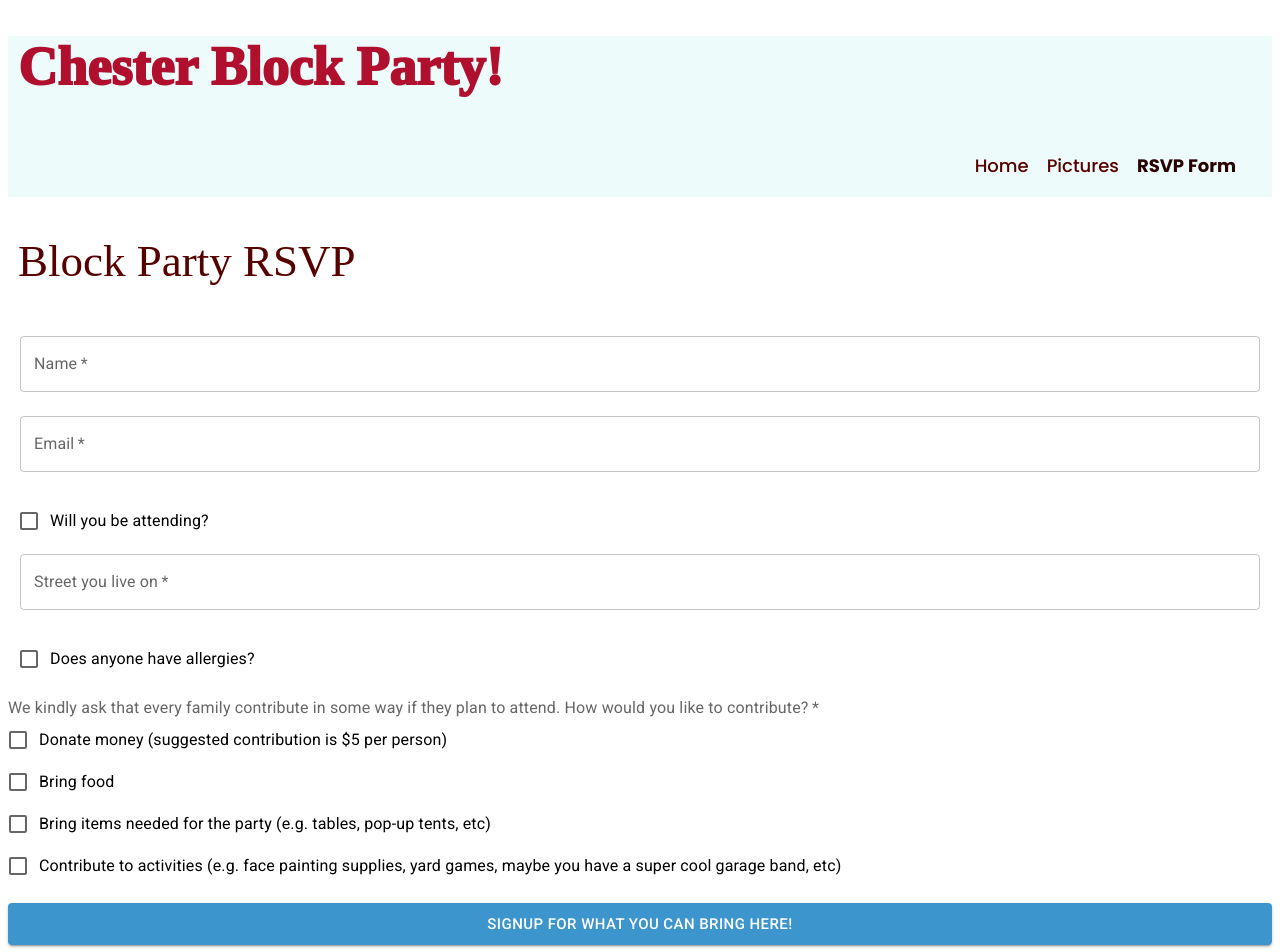
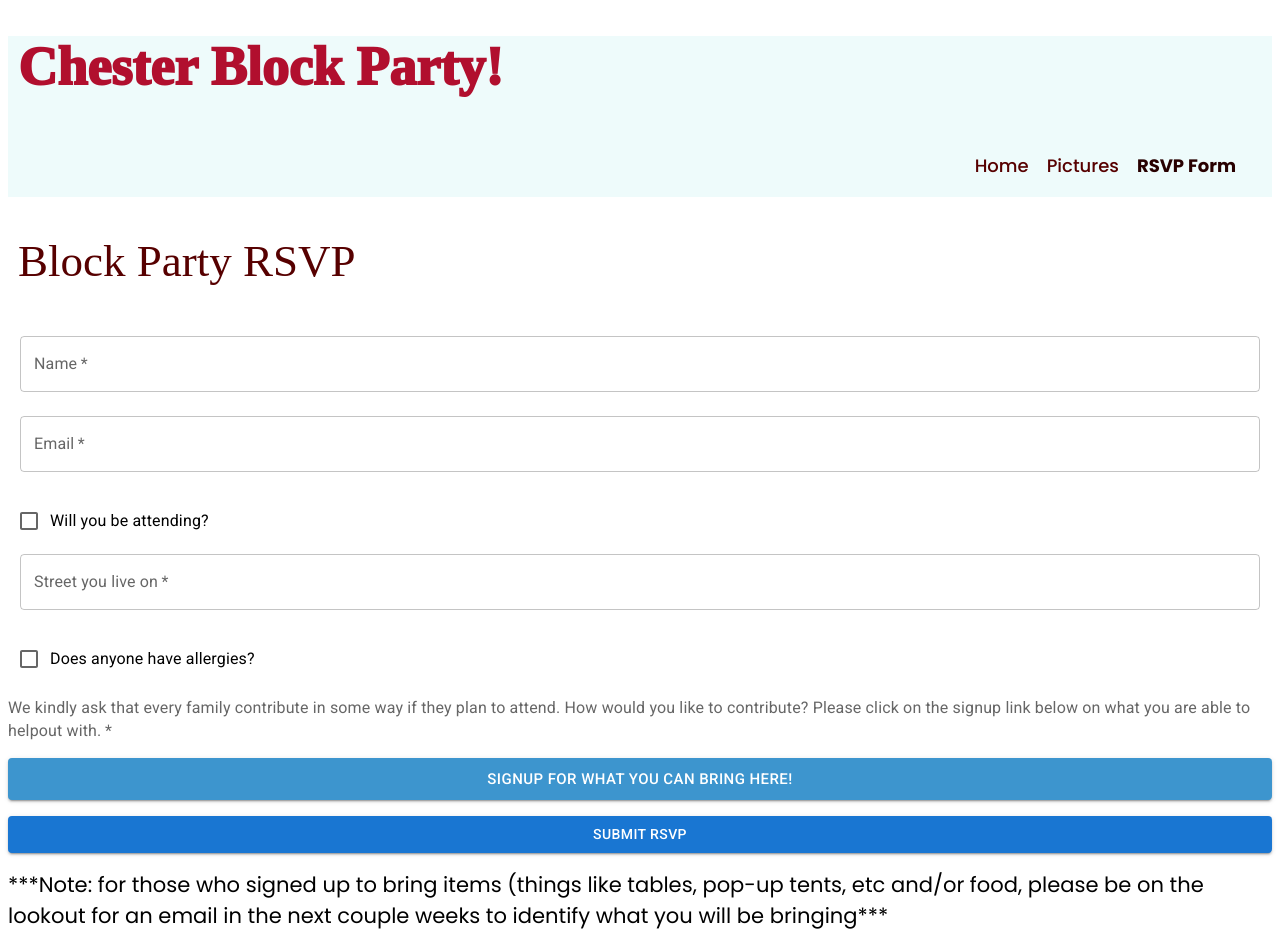
Before and after one commit to Nixxii223/block-party, a React (Vite) app: page /RSVP in a window 1280 px wide. Shown: the top 952 px of the page. Built offline with nearby package versions, Linux system fonts and the light colour scheme; a web font is replaced by a local one.

Commit message:
Update RSVP remove check boxes.jsx

```diff
--- a/src/pages/RSVP.jsx
+++ b/src/pages/RSVP.jsx
@@ -164,26 +164,8 @@ const RSVPForm = () => {
         )}
         <FormControl required component="fieldset" sx={{ m: 1.5 }}>
           <FormLabel component="legend">
-            We kindly ask that every family contribute in some way if they plan to attend. How would you like to contribute?
+            We kindly ask that every family contribute in some way if they plan to attend. How would you like to contribute?  Please click on the signup link below on what you are able to helpout with.
           </FormLabel>
-          <FormGroup>
-            <FormControlLabel
-              control={<Checkbox checked={contributions.donateMoney} onChange={handleCheckboxChange} name="donateMoney" />}
-              label="Donate money (suggested contribution is $5 per person)"
-            />
-            <FormControlLabel
-              control={<Checkbox checked={contributions.bringFood} onChange={handleCheckboxChange} name="bringFood" />}
-              label="Bring food"
-            />
-            <FormControlLabel
-              control={<Checkbox checked={contributions.bringItems} onChange={handleCheckboxChange} name="bringItems" />}
-              label="Bring items needed for the party (e.g. tables, pop-up tents, etc)"
-            />
-            <FormControlLabel
-              control={<Checkbox checked={contributions.contributeActivities} onChange={handleCheckboxChange} name="contributeActivities" />}
-              label="Contribute to activities (e.g. face painting supplies, yard games, maybe you have a super cool garage band, etc)"
-            />
-          </FormGroup>
         </FormControl>
 
                 <Button
```
